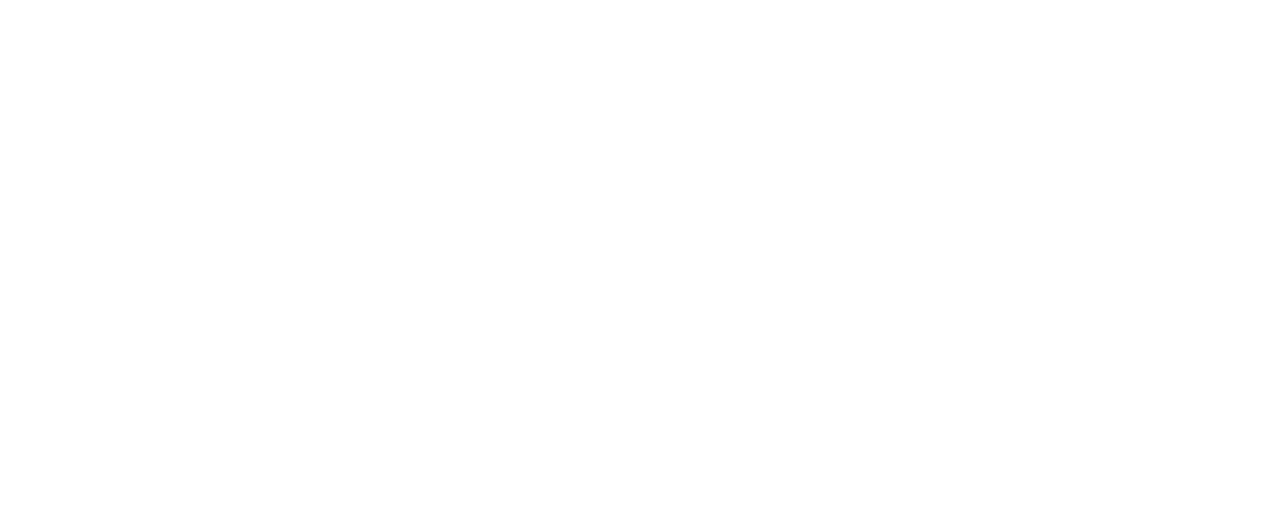
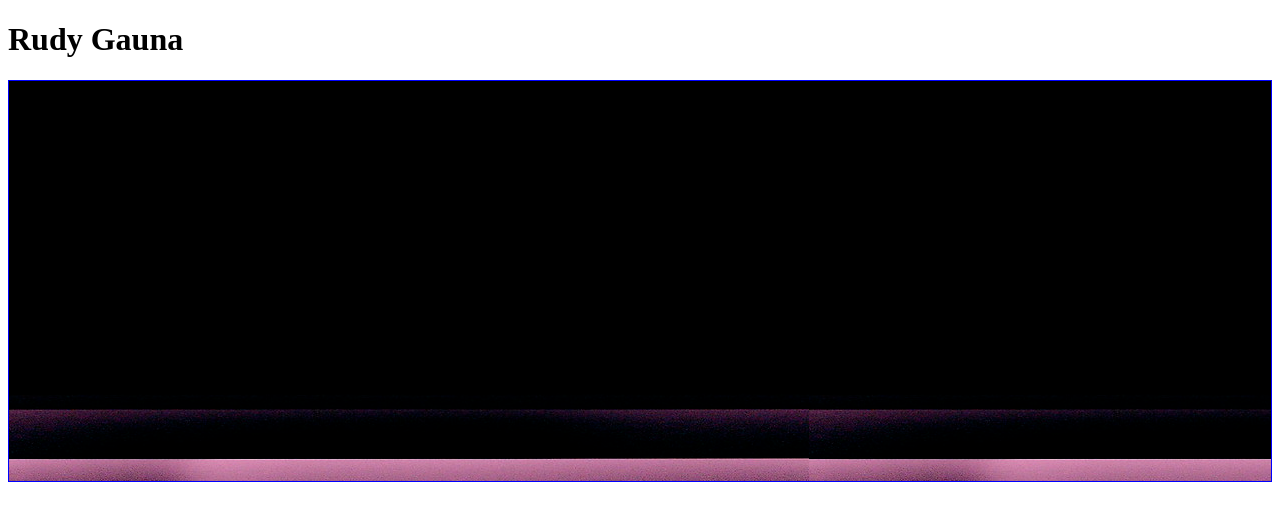
Before and after one commit to rgauna/portfolio, a plain HTML site: page index.html in a window 1280 px wide. Drawn offline with Linux system fonts and the light colour scheme.

Commit message:
playing around with design layout

```diff
--- a/Assets/style.css
+++ b/Assets/style.css
@@ -0,0 +1,13 @@
+#container {
+    color: blueviolet;
+}
+
+#intro {
+
+    border: blue 1px solid;
+    background-image: url("./images/2221411112_e8686998fb_c.jpg");
+    background-size: inherit;
+    height: 400px;
+    width: inherit;
+
+}
--- a/index.html
+++ b/index.html
@@ -3,9 +3,18 @@
 <head>
     <meta charset="UTF-8">
     <meta name="viewport" content="width=device-width, initial-scale=1.0">
-    <title>Document</title>
+    <a href="https://stackpath.bootstrapcdn.com/bootstrap/4.5.0/css/bootstrap.min.css"></a>
+    <link rel="stylesheet" href="./Assets/style.css">
+
+    <title>Home</title>
 </head>
 <body>
+    <div class="container-fluid">
+        <h1>Rudy Gauna</h1>
+        <p id="intro">Hello! My name is Rudy Gauna and I am a San Antonio based junior web developer. I am currently in a coding boot camp at UTSA. My goal is to become a full-stack developer.....
+        </p>
+
+    </div>
 
 </body>
 </html>
```
Also changed, not shown: Assets/images/2221411112_e8686998fb_c.jpg (added), Assets/images/8286528529_4612c9f53b_c.jpg (added).
